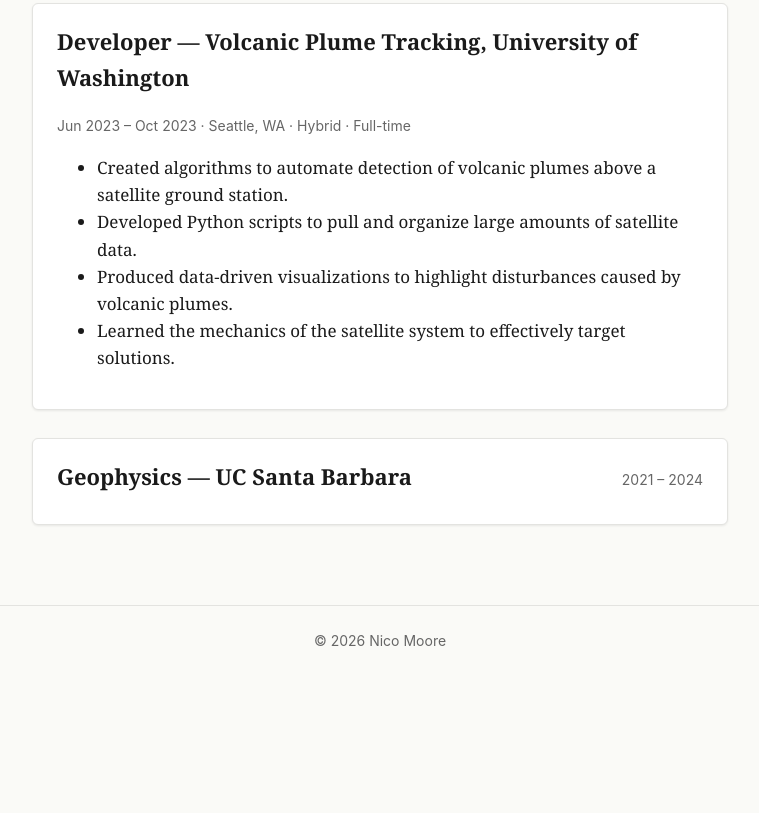
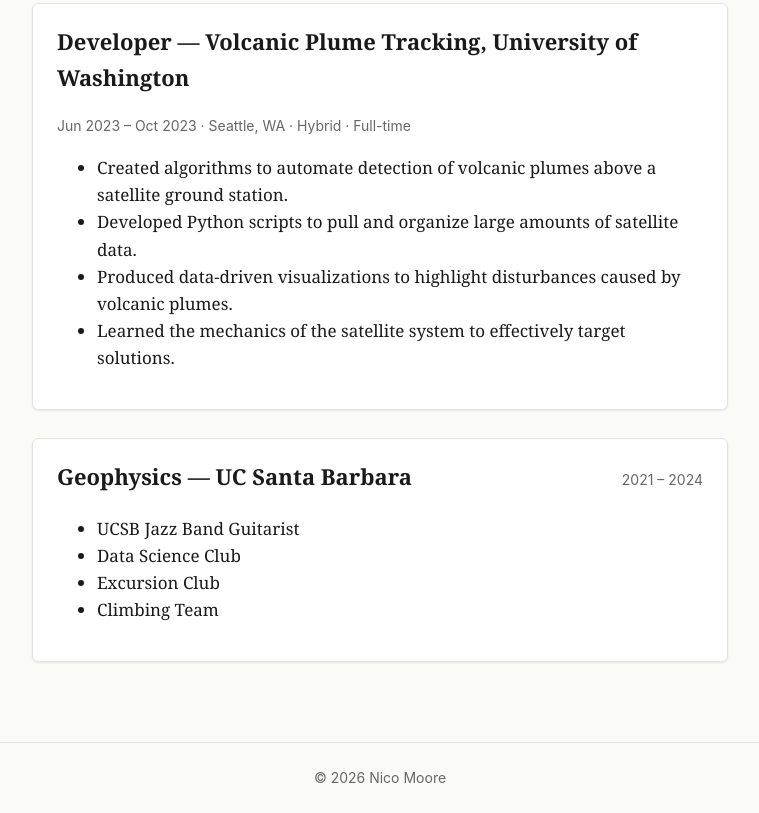
Before and after one commit to NicoMoore/nicomoore.github.io, a website: page experiences.html in a window 1280 px wide. Shown: the part 1141-1954 px from the top of the page, without its empty margins (260-1019 px from the left). Before the commit the page ends 1817 px from the top, so only its background shows below. Drawn offline with Linux system fonts and the light colour scheme.

Commit message:
Add UCSB extracurriculars to education entry

```diff
--- a/experiences.html
+++ b/experiences.html
@@ -76,6 +76,12 @@
           <h2>Geophysics &mdash; UC Santa Barbara</h2>
           <span class="dates">2021 &ndash; 2024</span>
         </header>
+        <ul>
+          <li>UCSB Jazz Band Guitarist</li>
+          <li>Data Science Club</li>
+          <li>Excursion Club</li>
+          <li>Climbing Team</li>
+        </ul>
       </article>
     </section>
   </main>
```
